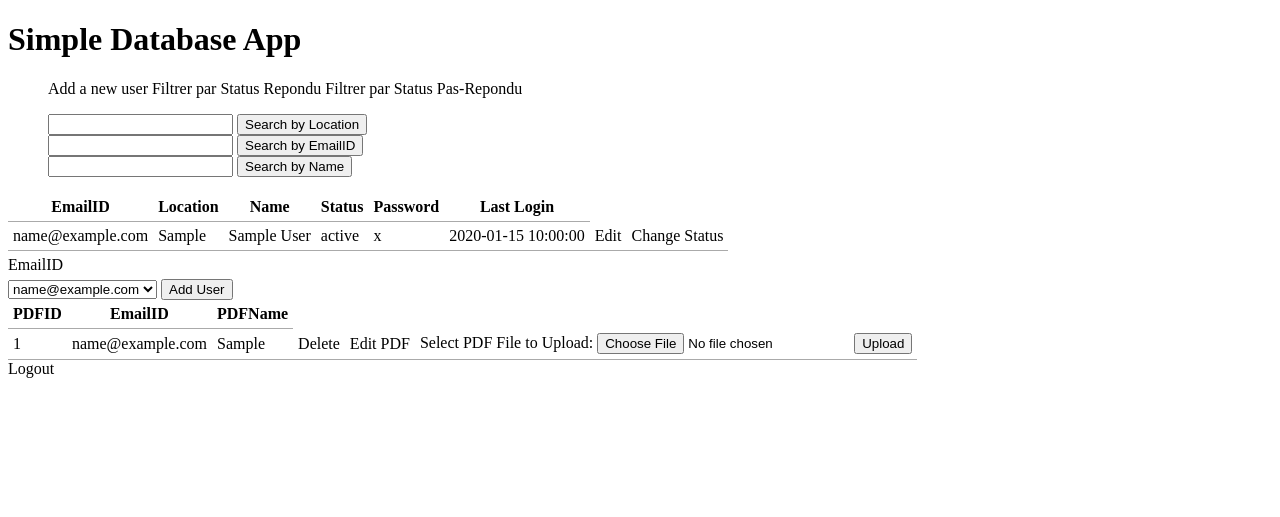
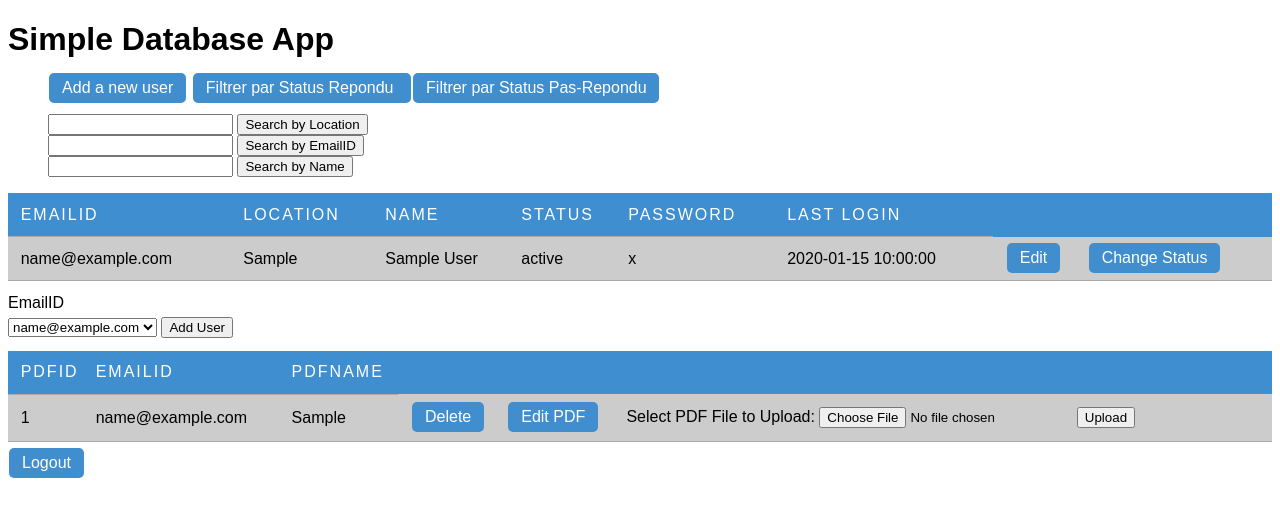
Before and after one commit to Nissaar/Admin-Web, a PHP site: page /Admin/Database.php in a window 1280 px wide. Shown: the top 517 px of the page. Run offline with PHP 8.4, Linux system fonts and the light colour scheme; the visitor is signed in with stand-in values (Sample User, id 1); tables that the repository leaves empty hold one stand-in row (values such as "Sample post"); some libraries are stand-ins or nearby versions.

Commit message:
Styled Tabbles

```diff
--- a/config/config.php
+++ b/config/config.php
@@ -7,7 +7,7 @@
 
 $host       = "localhost";
 $username   = "root";
-$password   = "nissaar1307";
+$password   = ""/*"nissaar1307"*/;
 $dbname     = "test1"; // will use later
 $dsn        = "mysql:host=$host;dbname=$dbname"; // will use later
 $options    = array(
--- a/css/style.css
+++ b/css/style.css
@@ -1,3 +1,6 @@
+body{
+  font-family: sans-serif;
+}
 label {
   display: block;
   margin: 5px 0;
@@ -6,19 +9,46 @@ label {
 table {
   border-collapse: collapse;
   border-spacing: 0;
+  width: 100%;
+  background-color: #3f8ecf;
+  margin: 1% 0;
+}
+
+th{
+  text-transform: uppercase;
+  letter-spacing: 2px;
+  text-align: left;
+  color: #FFF;
+}
+
+tbody tr:nth-child(odd){
+  background-color: rgba(0,0,0,0.2);
+}
+tbody{
+  background-color: #FFF;
 }
 
 td,
 th {
-  padding: 5px;
+  padding: 1%;
   border-bottom: 1px solid #aaa;
+  font-weight: 400;
 }
-
+table a{
+  background-color: inherit;
+}
 a.button {
-    -webkit-appearance: button;
-    -moz-appearance: button;
-    appearance: button;
-
+    all:unset;
+    text-align: center;
     text-decoration: none;
     color: initial;
+    padding: 0.5vw 1vw;
+    margin: 0.1vw;
+    border-radius: 5px;
+    background-color: #418ecf;
+    color:#FFF;
+    transition: filter 0.15s ease-in-out;
 }
+a.button:hover {
+  filter: brightness(1.1);
+}
```
